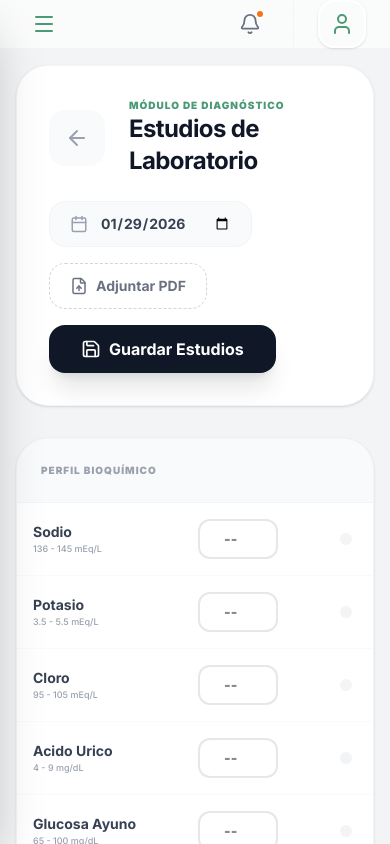
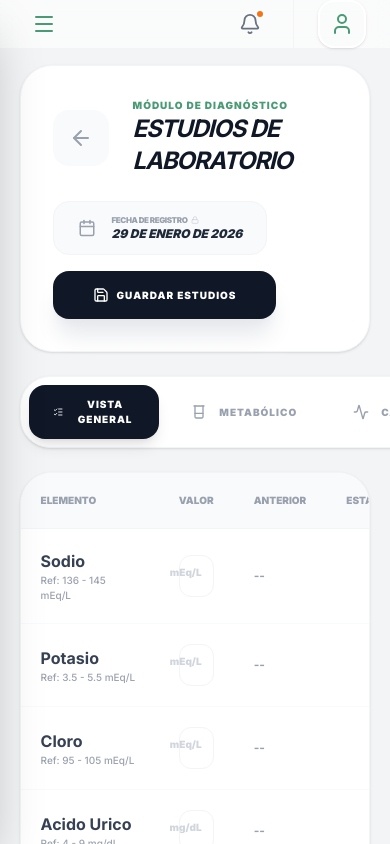
Before and after one commit to Saenz-man/Nutri-AS, a Next.js app: page /Pacientes/1/laboratorios in a window 390 px wide. Built offline with nearby package versions, Linux system fonts and the light colour scheme; no server answers.

Commit message:
Deuda tecnica estudios de lab

```diff
--- a/src/app/(dashboard)/Pacientes/[id]/laboratorios/components/ExamenOrina.tsx
+++ b/src/app/(dashboard)/Pacientes/[id]/laboratorios/components/ExamenOrina.tsx
@@ -1,3 +1,5 @@
+//xrc/app/(dashboard)/Pacientes/[id]/laboratorios/components/ExamenOrina.tsx
+
 "use client";
 
 export default function ExamenOrina({ values, onChange }: any) {
--- a/src/app/(dashboard)/Pacientes/[id]/laboratorios/components/LaboratorioHeader.tsx
+++ b/src/app/(dashboard)/Pacientes/[id]/laboratorios/components/LaboratorioHeader.tsx
@@ -1,24 +1,30 @@
 "use client";
 
-import { ArrowLeft, Calendar, FileUp, Save, Loader2 } from "lucide-react";
+import { ArrowLeft, Calendar, Save, Loader2, Lock } from "lucide-react";
 import { useRouter } from "next/navigation";
 
 interface HeaderProps {
   id: string;
   onSave: () => Promise<void>;
   isSaving: boolean;
-  fecha: string;
-  setFecha: (f: string) => void;
+  fecha: string; // Recibe la fecha del día actual
   hasChanges: boolean;
 }
 
-export default function LaboratorioHeader({ id, onSave, isSaving, fecha, setFecha, hasChanges }: HeaderProps) {
+export default function LaboratorioHeader({ id, onSave, isSaving, fecha, hasChanges }: HeaderProps) {
   const router = useRouter();
 
   const handleBack = () => {
     if (hasChanges && !window.confirm("Hay cambios sin guardar. ¿Deseas salir?")) return;
     router.push(`/dashboard/pacientes/${id}`);
   };
+
+  // 🗓️ Formateo profesional de la fecha (Ej: 06 de febrero de 2026)
+  const fechaDisplay = new Date(fecha + "T00:00:00").toLocaleDateString('es-MX', {
+    day: '2-digit',
+    month: 'long',
+    year: 'numeric'
+  });
 
   return (
     <div className="flex flex-col md:flex-row md:items-center justify-between gap-6 bg-white p-8 rounded-4xl border border-gray-100 shadow-sm">
@@ -28,35 +34,32 @@ export default function LaboratorioHeader({ id, onSave, isSaving, fecha, setFech
         </button>
         <div>
           <p className="text-[10px] font-black text-nutri-main uppercase tracking-widest">Módulo de Diagnóstico</p>
-          <h1 className="text-2xl font-bold text-gray-900">Estudios de Laboratorio</h1>
+          <h1 className="text-2xl font-bold text-gray-900 tracking-tighter italic uppercase">Estudios de Laboratorio</h1>
         </div>
       </div>
 
       <div className="flex flex-wrap items-center gap-4">
-        {/* Fecha de la Toma */}
-        <div className="flex items-center gap-3 bg-gray-50 px-5 py-3 rounded-2xl border border-gray-100">
-          <Calendar size={18} className="text-gray-400" />
-          <input
-            type="date"
-            value={fecha}
-            onChange={(e) => setFecha(e.target.value)}
-            className="bg-transparent text-sm font-bold text-gray-700 outline-none"
-            required
-          />
+
+        {/* 🔒 INDICADOR DE FECHA (SOLO LECTURA) */}
+        <div className="flex items-center gap-4 bg-gray-50 px-6 py-3 rounded-2xl border border-gray-100 cursor-default group">
+          <Calendar size={18} className="text-gray-400 group-hover:text-nutri-main transition-colors" />
+          <div className="flex flex-col">
+            <span className="text-[8px] font-black text-gray-400 uppercase tracking-tighter flex items-center gap-1">
+              Fecha de Registro <Lock size={8} className="opacity-50" />
+            </span>
+            <span className="text-xs font-black text-gray-800 italic uppercase">
+              {fechaDisplay}
+            </span>
+          </div>
         </div>
-
-        {/* Adjuntar PDF */}
-        <button className="flex items-center gap-2 px-5 py-3 rounded-2xl border border-dashed border-gray-300 text-gray-500 hover:border-nutri-main hover:text-nutri-main transition-all text-sm font-bold">
-          <FileUp size={18} /> Adjuntar PDF
-        </button>
 
         <button
           onClick={onSave}
           disabled={isSaving}
-          className="bg-gray-900 text-white px-8 py-3 rounded-2xl font-bold flex items-center gap-2 hover:bg-black transition-all shadow-xl disabled:opacity-50"
+          className="bg-gray-900 text-white px-10 py-4 rounded-2xl font-black text-[10px] uppercase tracking-widest flex items-center gap-2 hover:bg-black transition-all shadow-xl shadow-gray-200 disabled:opacity-50"
         >
-          {isSaving ? <Loader2 className="animate-spin" size={20} /> : <Save size={20} />}
-          <span>Guardar Estudios</span>
+          {isSaving ? <Loader2 className="animate-spin" size={16} /> : <Save size={16} />}
+          <span>{isSaving ? "Guardando..." : "Guardar Estudios"}</span>
         </button>
       </div>
     </div>
--- a/src/app/(dashboard)/Pacientes/[id]/laboratorios/components/PerfilBioquimico.tsx
+++ b/src/app/(dashboard)/Pacientes/[id]/laboratorios/components/PerfilBioquimico.tsx
@@ -1,3 +1,4 @@
+//src/app/(dashboard)/Pacientes/[id]/laboratorios/components/PerfilBioquimico.tsx
 "use client";
 
 export default function PerfilBioquimico({ values, onChange, getStatusColor }: any) {
--- a/src/app/(dashboard)/Pacientes/[id]/laboratorios/components/PerfilNutricional.tsx
+++ b/src/app/(dashboard)/Pacientes/[id]/laboratorios/components/PerfilNutricional.tsx
@@ -1,3 +1,4 @@
+//src/app/(dashboard)/Pacientes/[id]/laboratorios/components/PerfilNutricional.tsx
 "use client";
 
 export default function PerfilNutricional({ values, onChange, getStatusColor }: any) {
--- a/src/app/(dashboard)/Pacientes/[id]/laboratorios/hooks/useLaboratorioLogic.ts
+++ b/src/app/(dashboard)/Pacientes/[id]/laboratorios/hooks/useLaboratorioLogic.ts
@@ -8,6 +8,7 @@ export interface RangoLab {
 }
 
 export const RANGOS_LAB: Record<string, RangoLab> = {
+  // Bioquímico
   sodio: { min: 136, max: 145, unit: "mEq/L" },
   potasio: { min: 3.5, max: 5.5, unit: "mEq/L" },
   cloro: { min: 95, max: 105, unit: "mEq/L" },
@@ -16,6 +17,7 @@ export const RANGOS_LAB: Record<string, RangoLab> = {
   hbGlucosilada: { min: 5, max: 6, unit: "%" },
   creatinina: { min: 0.6, max: 1.2, unit: "mg/dL" },
   urea: { min: 10, max: 40, unit: "mg/dL" },
+  // Lipídico
   colesterolTotal: { min: 120, max: 199, unit: "mg/dL" },
   hdl: { min: 40, max: 50, unit: "mg/dL" },
   ldl: { min: 65, max: 150, unit: "mg/dL" },
@@ -25,43 +27,84 @@ export const RANGOS_LAB: Record<string, RangoLab> = {
 export const useLaboratorioLogic = (initialValues = {}) => {
   const [values, setValues] = useState<any>(initialValues);
 
-  const getStatus = (name: string, value: string) => {
-    // ✅ Si no hay valor, devolvemos 'gray' para el borde gris inicial
-    if (value === "" || value === null || value === undefined) return { color: "gray", label: "" };
-
-    // Lógica para PH
-    if (name === "ph") {
-      const val = parseFloat(value);
-      if (val >= 6.0 && val <= 7.5) return { color: "green", label: "Óptimo" };
-      if ((val >= 5.5 && val < 6.0) || (val > 7.5 && val <= 8.0)) return { color: "yellow", label: "Alerta" };
-      return { color: "red", label: "Riesgo" };
+  /**
+   * 🚦 Lógica de colores e información (Semáforo Nutri-AS)
+   */
+  const getStatusInfo = (name: string, value: any) => {
+    if (value === "" || value === null || value === undefined) {
+      return { color: "gray", label: "" };
     }
 
     const val = parseFloat(value);
+    if (isNaN(val)) return { color: "gray", label: "" };
+
+    // Caso Especial: PH Urinario
+    if (name === "ph") {
+      if (val >= 6.0 && val <= 7.5) return { color: "green", label: "Óptimo" };
+      if ((val >= 5.5 && val < 6.0) || (val > 7.5 && val <= 8.0)) return { color: "yellow", label: "Alerta" };
+      return { color: "red", label: "Nivel Crítico" };
+    }
+
     const config = RANGOS_LAB[name];
-    if (isNaN(val) || !config) return { color: "gray", label: "" };
+    if (!config) return { color: "gray", label: "" };
 
-    const { min, max } = config;
-    const bufferMin = min ? min * 0.98 : 0;
-    const bufferMax = max ? max * 1.02 : 9999;
+    // ✅ Fix TS 18048: Manejo seguro de min/max con valores por defecto
+    const min = config.min ?? 0;
+    const max = config.max ?? 999999;
+    const bufferMin = min * 0.98;
+    const bufferMax = max * 1.02;
 
-    if ((!min || val >= min) && (!max || val <= max)) return { color: "green", label: "Normal" };
-    if ((!min || val >= bufferMin) && (!max || val <= bufferMax)) return { color: "yellow", label: "Alerta" };
-    return { color: "red", label: "Riesgo" };
+    if (val >= min && val <= max) return { color: "green", label: "Normal" };
+    if (val >= bufferMin && val <= bufferMax) return { color: "yellow", label: "Alerta" };
+    return { color: "red", label: "Nivel Crítico" };
   };
 
+  /**
+   * 🎨 Obtener clases de Tailwind para los inputs
+   */
+  const getStatusColor = (name: string, value: any) => {
+    const status = getStatusInfo(name, value);
+    switch (status.color) {
+      case "red": return "border-red-500 bg-red-50 text-red-700";
+      case "yellow": return "border-yellow-500 bg-yellow-50 text-yellow-700";
+      case "green": return "border-green-500 bg-green-50 text-green-700";
+      default: return "border-gray-100 bg-gray-50/50";
+    }
+  };
+
+  /**
+   * 📈 Cálculos automáticos (como el Índice Aterogénico)
+   */
+  const calculos = useMemo(() => {
+    const ct = parseFloat(values.colesterolTotal) || 0;
+    const hdl = parseFloat(values.hdl) || 0;
+    const indice = hdl > 0 ? parseFloat((ct / hdl).toFixed(2)) : 0;
+    return { indice };
+  }, [values.colesterolTotal, values.hdl]);
+
+  /**
+   * 🚨 Conteo de alertas totales
+   */
   const totalAlertas = useMemo(() => {
-    return Object.keys(values).reduce((acc, key) => {
-      const { color } = getStatus(key, values[key]);
-      return (color === "red" || color === "yellow") ? acc + 1 : acc;
-    }, 0);
+    return Object.entries(values).filter(([key, val]) => {
+      const status = getStatusInfo(key, val);
+      return status.color === 'red' || status.color === 'yellow';
+    }).length;
   }, [values]);
 
-  const indiceAterogenico = useMemo(() => {
-    const ct = parseFloat(values.colesterolTotal);
-    const hdl = parseFloat(values.hdl);
-    return ct && hdl ? parseFloat((ct / hdl).toFixed(2)) : 0;
-  }, [values.colesterolTotal, values.hdl]);
+  /**
+   * 🔄 Estado de cambios
+   */
+  const hasChanges = Object.values(values).some(v => v !== "" && v !== null);
 
-  return { values, setValues, getStatus, totalAlertas, indiceAterogenico };
+  return {
+    values,
+    setValues,
+    getStatusInfo,
+    getStatusColor,
+    calculos,
+    totalAlertas,
+    hasChanges,
+    indiceAterogenico: calculos.indice // Alias para compatibilidad
+  };
 };
--- a/src/app/(dashboard)/Pacientes/[id]/laboratorios/page.tsx
+++ b/src/app/(dashboard)/Pacientes/[id]/laboratorios/page.tsx
@@ -1,33 +1,78 @@
 "use client";
 
-import { useState } from "react";
+import { useState, useEffect } from "react";
 import { useParams, useRouter } from "next/navigation";
 import LaboratorioHeader from "./components/LaboratorioHeader";
-import { useLaboratorioLogic, RANGOS_LAB } from "./hooks/useLaboratorioLogic";
+import PerfilBioquimico from "./components/PerfilBioquimico";
+import PerfilLipidico from "./components/PerfilLipidico";
+import PerfilNutricional from "./components/PerfilNutricional";
+import ExamenOrina from "./components/ExamenOrina";
+import TablaLaboratorio from "./components/TablaLaboratorio";
+import { useLaboratorioLogic } from "./hooks/useLaboratorioLogic";
 import { toast } from "sonner";
 import { guardarLaboratorioAction } from "@/lib/actions/laboratorios";
+import { getHistorialCompleto } from "@/lib/actions/pacientes";
+import { Beaker, Activity, Droplets, FlaskConical, ListChecks } from "lucide-react";
 
 export default function LaboratoriosPage() {
   const { id } = useParams();
   const router = useRouter();
   const [isSaving, setIsSaving] = useState(false);
-  const [fecha, setFecha] = useState(new Date().toISOString().split('T')[0]);
+  const [activeTab, setActiveTab] = useState("tabla");
+  const [ultimoEstudio, setUltimoEstudio] = useState<any>(null);
 
-  // ✅ Ahora extraemos 'getStatus' correctamente
-  const { values, setValues, getStatus, totalAlertas, indiceAterogenico } = useLaboratorioLogic();
+  // 🛡️ FECHA DE REGISTRO INMUTABLE: Siempre hoy
+  const fecha = new Date().toISOString().split('T')[0];
 
-  const hasChanges = Object.values(values).some(v => v !== "" && v !== null);
+  // 🧪 Hook con la lógica de diagnóstico y semáforos
+  const {
+    values,
+    setValues,
+    getStatusInfo,
+    getStatusColor,
+    calculos,
+    totalAlertas,
+    hasChanges
+  } = useLaboratorioLogic();
 
+  // 🔄 CARGA DE ANTECEDENTES: Para la columna "Anterior"
+  useEffect(() => {
+    const cargarHistorico = async () => {
+      const res = await getHistorialCompleto(id as string);
+      if (res.success && res.historial?.appointments) {
+        // Buscamos el estudio más reciente cargado en Hostinger
+        const citaConLab = res.historial.appointments.find((c: any) => c.laboratorios);
+        if (citaConLab) setUltimoEstudio(citaConLab.laboratorios);
+      }
+    };
+    cargarHistorico();
+  }, [id]);
+
+  const handleChange = (name: string, value: string) => {
+    setValues((prev: any) => ({ ...prev, [name]: value }));
+  };
+
+  /**
+   * 💾 GUARDADO CON CANDADO DE SEGURIDAD
+   */
   const handleSave = async () => {
+    // 🛡️ VALIDACIÓN: No permite registros vacíos
+    if (!hasChanges) {
+      toast.info("No se registran cambios en el formulario.", {
+        description: "Ingresa al menos un valor de laboratorio antes de guardar.",
+        icon: <Activity size={16} className="text-blue-500" />
+      });
+      return;
+    }
+
     setIsSaving(true);
     try {
       const res = await guardarLaboratorioAction(id as string, values, fecha);
-
       if (res.success) {
-      toast.success("Estudios guardados y vinculados al expediente.");
+        toast.success("Expediente actualizado con éxito.");
         router.push(`/dashboard/Pacientes/${id}/historia`);
       } else {
-      toast.error(res.error);
+        toast.error(res.error || "Fallo al sincronizar con Hostinger.");
       }
     } catch (error) {
       toast.error("Fallo crítico en el servidor.");
@@ -36,131 +81,78 @@ export default function LaboratoriosPage() {
     }
   };
 
+  const tabs = [
+    { id: "tabla", label: "Vista General", icon: ListChecks },
+    { id: "bioquimico", label: "Metabólico", icon: Beaker },
+    { id: "lipidico", label: "Cardiovascular", icon: Activity },
+    { id: "nutricional", label: "Nutricional", icon: FlaskConical },
+    { id: "orina", label: "Urinario (EGO)", icon: Droplets },
+  ];
+
   return (
-    <div className="max-w-6xl mx-auto space-y-8 pb-20 animate-in fade-in duration-500">
+    <div className="max-w-[98%] mx-auto space-y-6 pb-20 animate-in fade-in duration-500">
+
+      {/* 🔝 HEADER: Sin setFecha para evitar el error TS 2322 */}
       <LaboratorioHeader
-        id={id as string} onSave={handleSave} isSaving={isSaving}
-        fecha={fecha} setFecha={setFecha} hasChanges={hasChanges}
+        id={id as string}
+        onSave={handleSave}
+        isSaving={isSaving}
+        fecha={fecha}
+        hasChanges={hasChanges}
       />
 
-      <div className="grid grid-cols-1 lg:grid-cols-2 gap-8 items-start">
-
-        {/* BLOQUE BIOQUÍMICO */}
-        <section className="bg-white rounded-4xl border border-gray-100 overflow-hidden shadow-sm">
-          <div className="p-6 bg-gray-50 border-b border-gray-100 uppercase text-[10px] font-black text-gray-400 tracking-widest">Perfil Bioquímico</div>
-          <table className="w-full text-left border-collapse">
-            <tbody className="divide-y divide-gray-50">
-              {Object.entries(RANGOS_LAB).slice(0, 8).map(([key, config]) => (
-                <FilaLab key={key} name={key} config={config} values={values} setValues={setValues} getStatus={getStatus} />
-              ))}
-            </tbody>
-          </table>
-        </section>
-
-        <div className="space-y-8">
-          {/* BLOQUE LIPÍDICO */}
-          <section className="bg-white rounded-4xl border border-gray-100 overflow-hidden shadow-sm">
-            <div className="p-6 bg-gray-50 border-b border-gray-100 flex justify-between items-center">
-              <h2 className="text-[10px] font-black text-gray-400 uppercase tracking-widest">Perfil Lipídico</h2>
-              <div className="px-3 py-1 bg-gray-900 rounded-full text-[9px] font-black text-white uppercase">CT/HDL: {indiceAterogenico}</div>
-            </div>
-            <table className="w-full text-left">
-              <tbody className="divide-y divide-gray-50">
-                {Object.entries(RANGOS_LAB).slice(8, 12).map(([key, config]) => (
-                  <FilaLab key={key} name={key} config={config} values={values} setValues={setValues} getStatus={getStatus} />
-                ))}
-              </tbody>
-            </table>
-          </section>
-
-          {/* BLOQUE ORINA (CORREGIDO) */}
-          <section className="bg-white rounded-4xl border border-gray-100 p-8 space-y-6 shadow-sm">
-            <h2 className="text-[10px] font-black text-gray-400 uppercase tracking-widest">Examen de Orina (EGO)</h2>
-            <div className="grid grid-cols-1 md:grid-cols-2 gap-6">
-              {/* ✅ Ahora pasamos getStatus aquí para evitar el TypeError */}
-              <InputPH values={values} setValues={setValues} getStatus={getStatus} />
-              {["Proteínas", "Glucosa", "Cetona", "Sangre"].map(item => (
-                <SelectorEGO key={item} label={item} name={item.toLowerCase()} values={values} setValues={setValues} getStatus={getStatus} />
+      {/* 📑 NAVEGACIÓN MODULAR */}
+      <div className="flex bg-white p-2 rounded-[30px] border border-gray-100 shadow-sm w-fit mx-auto gap-2">
+        {tabs.map((tab) => (
+          <button
+            key={tab.id}
+            onClick={() => setActiveTab(tab.id)}
+            className={`flex items-center gap-3 px-6 py-3 rounded-2xl font-black text-[10px] uppercase tracking-widest transition-all ${
+              activeTab === tab.id
+              ? "bg-gray-900 text-white shadow-lg"
+              : "text-gray-400 hover:bg-gray-50"
+            }`}
+          >
+            <tab.icon size={16} /> {tab.label}
+          </button>
         ))}
       </div>
-          </section>
+
+      {/* 🧪 CONTENIDO DEL MÓDULO */}
+      <div className="min-h-[600px] animate-in slide-in-from-bottom-4 duration-500">
+        {activeTab === "tabla" && (
+          <TablaLaboratorio
+            values={values}
+            setValues={setValues}
+            getStatusInfo={getStatusInfo}
+            ultimoEstudio={ultimoEstudio}
+          />
+        )}
+
+        {activeTab === "bioquimico" && (
+          <PerfilBioquimico values={values} onChange={handleChange} getStatusColor={getStatusColor} />
+        )}
+
+        {activeTab === "lipidico" && (
+          <PerfilLipidico values={values} onChange={handleChange} calculos={calculos} getStatusColor={getStatusColor} />
+        )}
+
+        {activeTab === "nutricional" && (
+          <PerfilNutricional values={values} onChange={handleChange} getStatusColor={getStatusColor} />
+        )}
+
+        {activeTab === "orina" && (
+          <ExamenOrina values={values} onChange={handleChange} />
+        )}
       </div>
+
+      {/* 🚨 SEMÁFORO DE ALERTAS FLOTANTE */}
+      {totalAlertas > 0 && (
+        <div className="fixed bottom-10 right-10 bg-red-500 text-white px-8 py-4 rounded-full shadow-2xl flex items-center gap-4 animate-bounce z-50">
+          <Activity size={20} className="animate-pulse" />
+          <span className="font-black text-xs uppercase italic">Alerta: {totalAlertas} niveles críticos detectados</span>
         </div>
+      )}
     </div>
   );
 }
-
-// 🧱 COMPONENTES CON LÓGICA DE BORDE GRIS-300
-function FilaLab({ name, config, values, setValues, getStatus }: any) {
-  const status = getStatus(name, values[name] || "");
-  return (
-    <tr className="hover:bg-gray-50/50 transition-colors">
-      <td className="p-4">
-        <p className="font-bold text-gray-700 capitalize text-sm">{name.replace(/([A-Z])/g, ' $1')}</p>
-        <p className="text-[9px] text-gray-400 font-medium">{config.min} - {config.max} {config.unit}</p>
-      </td>
-      <td className="p-4">
-        <input
-          type="number" value={values[name] || ""}
-          onChange={(e) => setValues((p: any) => ({ ...p, [name]: e.target.value }))}
-          className={`w-20 px-2 py-2 rounded-xl font-black border-2 text-center text-sm transition-all outline-none ${
-            status.color === 'red' ? 'border-red-500 bg-red-50 text-red-700' :
-            status.color === 'yellow' ? 'border-yellow-500 bg-yellow-50 text-yellow-700' :
-            status.color === 'green' ? 'border-green-500 bg-green-50 text-green-700' :
-            'border-gray-200 bg-white focus:border-gray-400'
-          }`}
-          placeholder="--"
-        />
-      </td>
-      <td className="p-4 text-center">
-        <div className={`w-3 h-3 rounded-full mx-auto ${
-          status.color === 'red' ? 'bg-red-500 animate-pulse' :
-          status.color === 'yellow' ? 'bg-yellow-500' :
-          status.color === 'green' ? 'bg-green-500' : 'bg-gray-100'
-        }`} />
-      </td>
-    </tr>
-  );
-}
-
-function InputPH({ values, setValues, getStatus }: any) {
-  const status = getStatus("ph", values.ph || "");
-  return (
-    <div className="space-y-1">
-      <label className="text-[9px] font-black text-gray-400 uppercase ml-2">PH (6.0 - 7.5)</label>
-      <input
-        type="number" step="0.1" value={values.ph || ""}
-        onChange={(e) => setValues((p: any) => ({ ...p, ph: e.target.value }))}
-        className={`nutri-input text-sm border-2 font-black ${
-          status.color === 'red' ? 'border-red-500 bg-red-50' :
-          status.color === 'yellow' ? 'border-yellow-500 bg-yellow-50' :
-          status.color === 'green' ? 'border-green-500 bg-green-50' :
-          'border-gray-200'
-        }`}
-        placeholder="0.0"
-      />
-    </div>
-  );
-}
-
-function SelectorEGO({ label, name, values, setValues, getStatus }: any) {
-  const currentVal = values[name] || "";
-  // Lógica simple para el borde del selector basado en Positivo/Negativo
-  const borderColor = currentVal === "Positivo" ? "border-red-500 bg-red-50" :
-                    currentVal === "Negativo" ? "border-green-500 bg-green-50" : "border-gray-200";
-
-  return (
-    <div className="space-y-1">
-      <label className="text-[9px] font-black text-gray-400 uppercase ml-2">{label}</label>
-      <select
-        value={currentVal}
-        onChange={(e) => setValues((p: any) => ({ ...p, [name]: e.target.value }))}
-        className={`nutri-input text-sm border-2 font-black transition-all ${borderColor}`}
-      >
-        <option value="">Seleccionar</option>
-        <option value="Negativo">Negativo</option>
-        <option value="Positivo">Positivo</option>
-      </select>
-    </div>
-  );
-}
```
Lines whose indentation alone changed are shown as unchanged.
